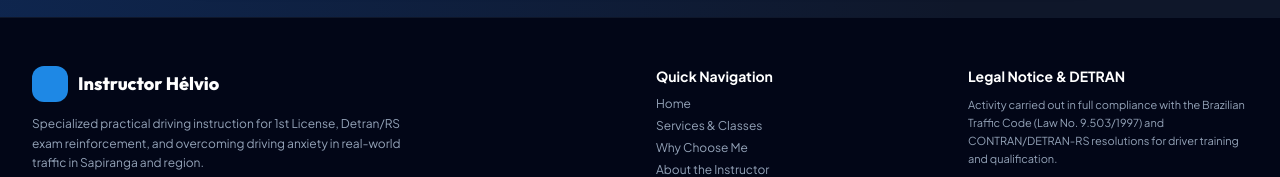
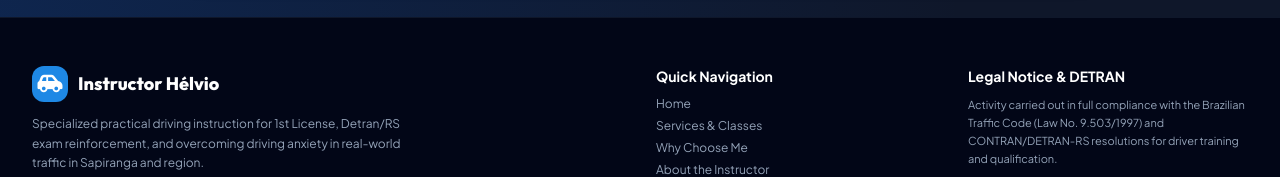
Before and after one commit to JoaoGH/instrutor-autonomo, a React (Vite) app: page / in a window 1280 px wide. Shown: the part 7629-7806 px from the top of the page. Built offline with nearby package versions, Linux system fonts and the light colour scheme; the HTML template or start-up script is replaced by a standard one.

Commit message:
fix: corrigir icone para um da versão gratuita do fa

```diff
--- a/src/components/Footer.jsx
+++ b/src/components/Footer.jsx
@@ -13,7 +13,7 @@ export default function Footer() {
           <div className="space-y-3 md:col-span-2">
             <div className="flex items-center gap-2.5">
               <div className="w-9 h-9 rounded-xl bg-brand-600 flex items-center justify-center text-white font-bold">
-                <i className="fa-solid fa-steering-wheel"></i>
+                <i className="fa-solid fa-car-side text-xl"></i>
               </div>
               <span className="font-heading font-extrabold text-lg text-white">
                 {t('contact.instructorName')}
```
